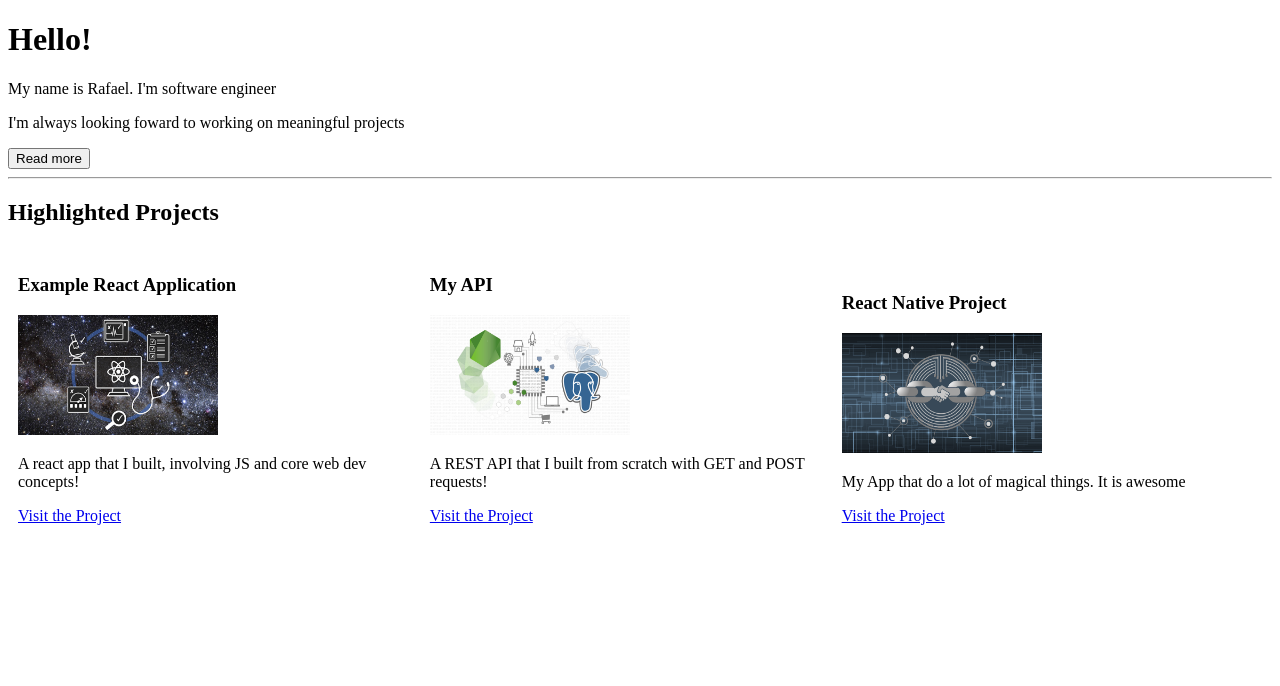
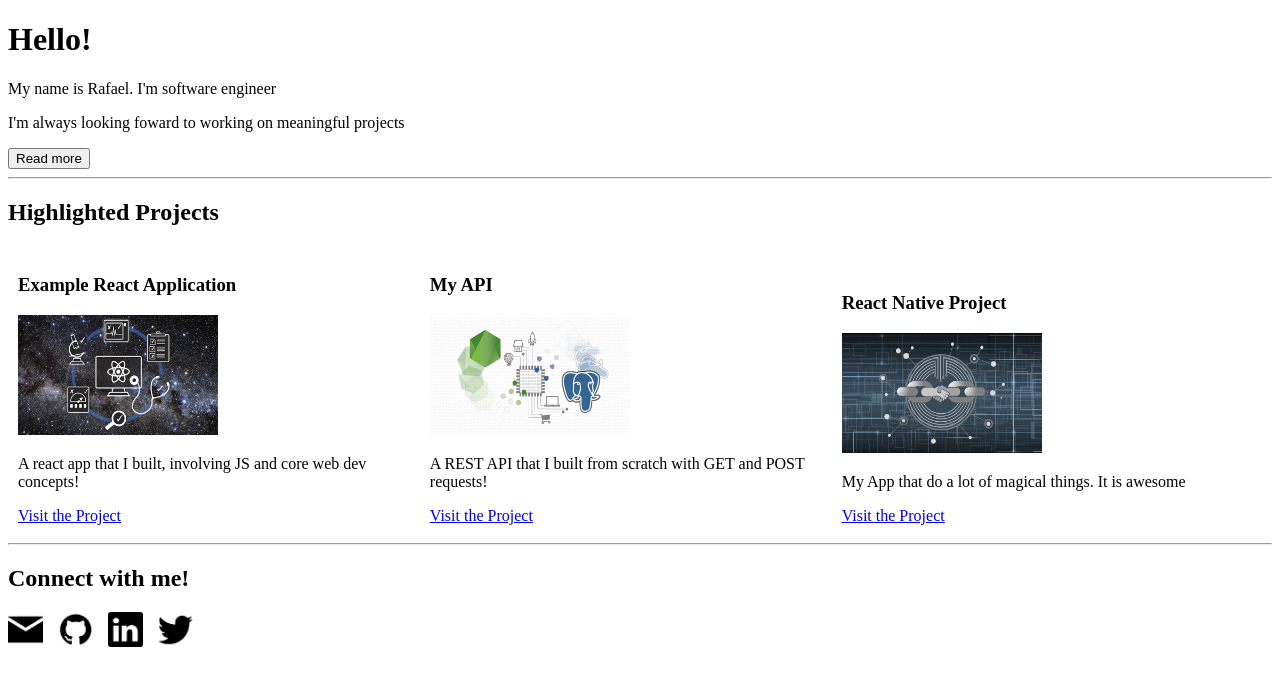
Before and after one commit to rafael-acerqueira/portfolio, a React (Create React App) app: page / in a window 1280 px wide. Shown: the top 686 px of the page. Built offline with nearby package versions, Linux system fonts and the light colour scheme.

Commit message:
Create social profile components

```diff
--- a/src/App.js
+++ b/src/App.js
@@ -1,5 +1,6 @@
 import React, { Component } from 'react'
 import Projects from './Projects'
+import SocialProfiles from './SocialProfiles'
 
 class App extends Component {
   state = {
@@ -32,6 +33,8 @@ class App extends Component {
         <button onClick={this.toggleDisplayBio}>{this.state.displayBio ? 'Show less' : 'Read more'}</button>
         <hr />
         <Projects />
+        <hr />
+        <SocialProfiles />
       </div>
     )
   }
--- a/src/Project.js
+++ b/src/Project.js
@@ -3,9 +3,9 @@ import React from 'react'
 const Project = ({ project }) => (
   <div style={{ display: 'inline-block', width: '31%', margin: 10 }}>
     <h3>{ project.title }</h3>
-    <img src={ project.image } alt={ `Image Project ${ project.id }` } style={{ width: 200, height: 120 }} />
+    <img src={ project.image } alt={ `project-${ project.id }` } style={{ width: 200, height: 120 }} />
     <p>{ project.description }</p>
-    <a href={ project.link } target='_blank'>Visit the Project</a>
+    <a href={ project.link } target='_blank' rel='noopener noreferrer'>Visit the Project</a>
   </div>
 )
 
--- /dev/null
+++ b/src/SocialProfile.js
@@ -0,0 +1,9 @@
+import React from 'react'
+
+const SocialProfile = ({ profile }) => (
+  <a href={profile.link} target='_blank' rel='noopener noreferrer'>
+    <img src={profile.image} alt='social-profile' style={{ width: 35, height: 35, marginRight: 15 }}/>
+  </a>
+)
+
+export default SocialProfile
--- /dev/null
+++ b/src/SocialProfiles.js
@@ -0,0 +1,20 @@
+import React, { Component } from 'react'
+import SOCIAL_PROFILES from './data/socialProfile'
+import SocialProfile from './SocialProfile'
+
+class SocialProfiles extends Component {
+  render() {
+    return(
+      <div>
+        <h2>Connect with me!</h2>
+        <div>
+          {
+            SOCIAL_PROFILES.map(profile => <SocialProfile key={profile.id} profile={profile} />)
+          }
+        </div>
+      </div>
+    )
+  }
+}
+
+export default SocialProfiles
--- a/src/data/socialProfile.js
+++ b/src/data/socialProfile.js
@@ -1,7 +1,7 @@
 import emailIcon from '../assets/email_icon.png'
-import githubIcon from '../assets/github_icon'
-import linkedinIcon from '../assets/linkedin_icon'
-import twitterIcon from '../assets/twitter_icon'
+import githubIcon from '../assets/github_icon.png'
+import linkedinIcon from '../assets/linkedin_icon.png'
+import twitterIcon from '../assets/twitter_icon.png'
 
 const SOCIAL_PROFILES = [
   {
@@ -11,17 +11,17 @@ const SOCIAL_PROFILES = [
   },
   {
     id: 2,
-    link: 'github.com',
+    link: 'https://github.com',
     image: githubIcon
   },
   {
     id: 3,
-    link: 'linkedin.com',
+    link: 'https://linkedin.com',
     image: linkedinIcon
   },
   {
     id: 4,
-    link: 'twitter.com',
+    link: 'https://twitter.com',
     image: twitterIcon
   }
 ]
```
